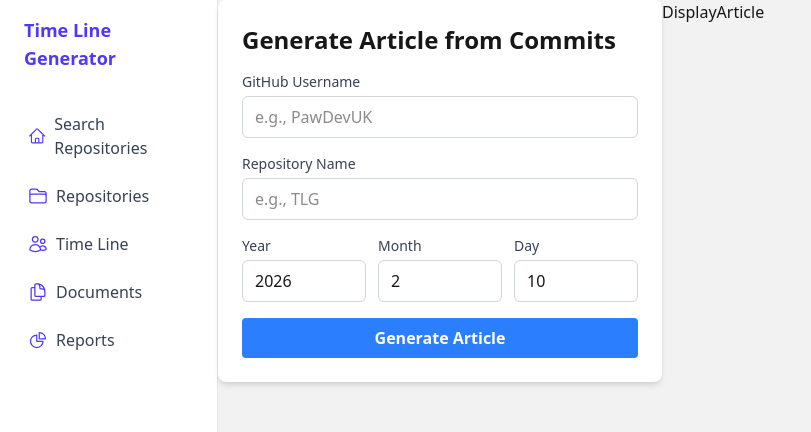
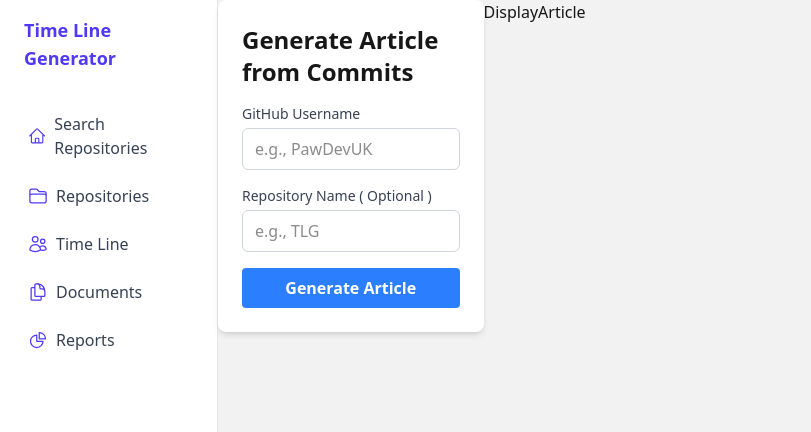
Before and after one commit to PawDevUK/TLG, a Next.js app: page /search in a window 1280 px wide. Shown: the top 432 px of the page, without its empty margins (0-811 px from the left). Built offline with nearby package versions, Linux system fonts and the light colour scheme.

Commit message:
Fix: Update SearchRepository layout and modify repository name label to indicate it's optional

```diff
--- a/app/search/SearchRepository.tsx
+++ b/app/search/SearchRepository.tsx
@@ -40,7 +40,7 @@ export default function SearchRepository() {
 	};
 
 	return (
-		<div className='bg-white rounded-lg shadow-md p-6'>
+		<div className='bg-white rounded-lg shadow-md p-6 w-1/4 flex-none'>
 			<h2 className='text-2xl font-bold mb-4'>Generate Article from Commits</h2>
 
 			<form onSubmit={handleGenerateArticle} className='space-y-4'>
@@ -59,7 +59,7 @@ export default function SearchRepository() {
 
 				{/* Repo Input */}
 				<div>
-					<label className='block text-sm font-medium text-gray-700 mb-1'>Repository Name</label>
+					<label className='block text-sm font-medium text-gray-700 mb-1'>Repository Name ( Optional ) </label>
 					<input
 						type='text'
 						value={repo}
@@ -68,43 +68,6 @@ export default function SearchRepository() {
 						required
 						className='w-full px-3 py-2 border border-gray-300 rounded-md focus:outline-none focus:ring-2 focus:ring-blue-500'
 					/>
-				</div>
-
-				{/* Date Inputs */}
-				<div className='grid grid-cols-3 gap-3'>
-					<div>
-						<label className='block text-sm font-medium text-gray-700 mb-1'>Year</label>
-						<input
-							type='number'
-							value={year}
-							onChange={(e) => setYear(e.target.value)}
-							min='2000'
-							max={new Date().getFullYear()}
-							className='w-full px-3 py-2 border border-gray-300 rounded-md focus:outline-none focus:ring-2 focus:ring-blue-500'
-						/>
-					</div>
-					<div>
-						<label className='block text-sm font-medium text-gray-700 mb-1'>Month</label>
-						<input
-							type='number'
-							value={month}
-							onChange={(e) => setMonth(e.target.value)}
-							min='1'
-							max='12'
-							className='w-full px-3 py-2 border border-gray-300 rounded-md focus:outline-none focus:ring-2 focus:ring-blue-500'
-						/>
-					</div>
-					<div>
-						<label className='block text-sm font-medium text-gray-700 mb-1'>Day</label>
-						<input
-							type='number'
-							value={day}
-							onChange={(e) => setDay(e.target.value)}
-							min='1'
-							max='31'
-							className='w-full px-3 py-2 border border-gray-300 rounded-md focus:outline-none focus:ring-2 focus:ring-blue-500'
-						/>
-					</div>
 				</div>
 
 				{/* Error Message */}
```
